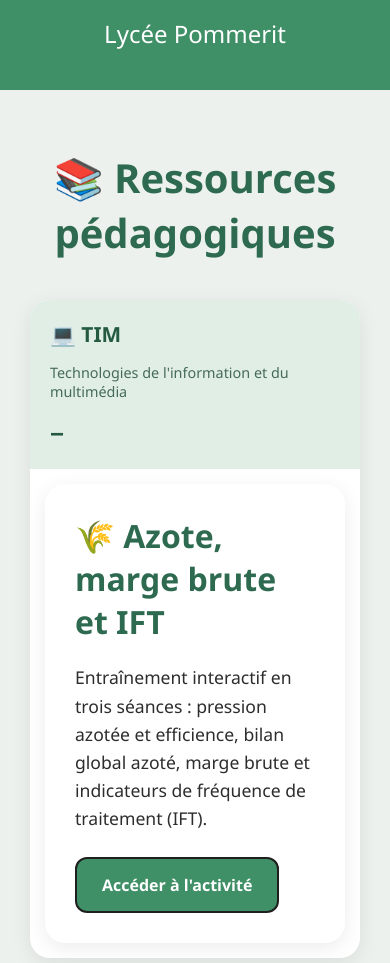
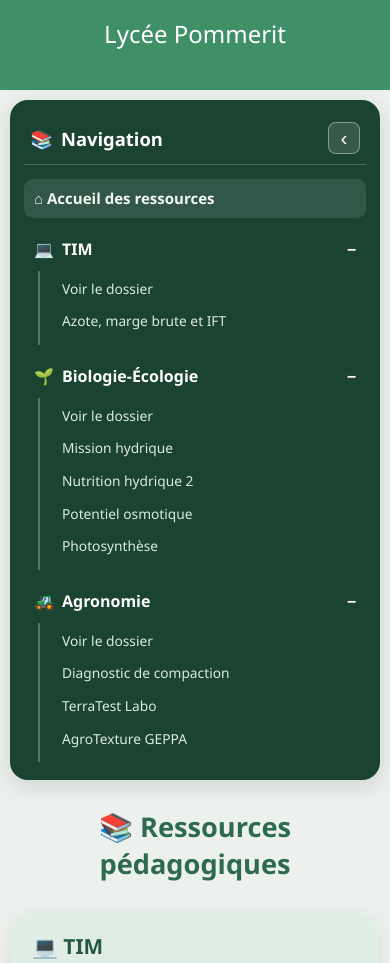
Before and after one commit to FormateurACD/BTS-ACD, a plain HTML site: page index.html in a window 390 px wide. Shown: the part 613-1576 px from the top of the page. Drawn offline with Linux system fonts and the light colour scheme.

Commit message:
Ajouter un menu latéral de navigation repliable aux ressources BTS ACD

```diff
--- a/index.html
+++ b/index.html
@@ -154,6 +154,57 @@ border:none;
 .empty-folder{padding:12px 4px;color:#59665e;font-size:1.05rem;}
 @media(max-width:650px){.folder summary{align-items:flex-start;flex-direction:column;font-size:1.3rem;padding:20px;}.folder summary small{text-align:left;}.folder-content{padding:15px;}}
 
+
+/* Mise en page avec menu latéral */
+.page-layout{display:grid;grid-template-columns:270px minmax(0,1fr);gap:26px;max-width:1600px;margin:0 auto;padding:28px 24px;align-items:start;}
+.sidebar{position:sticky;top:18px;background:#1b4332;color:#fff;border-radius:18px;padding:18px 14px;box-shadow:0 6px 22px rgba(0,0,0,.13);max-height:calc(100vh - 36px);overflow-y:auto;}
+.sidebar-heading{display:flex;align-items:center;justify-content:space-between;gap:8px;padding:4px 6px 16px;border-bottom:1px solid rgba(255,255,255,.2);}
+.sidebar-brand{font-size:1.15rem;font-weight:800;display:flex;align-items:center;gap:8px;}
+.sidebar-toggle{border:1px solid rgba(255,255,255,.4);background:rgba(255,255,255,.12);color:#fff;border-radius:8px;width:32px;height:32px;font-size:1.3rem;cursor:pointer;}
+.side-nav{display:flex;flex-direction:column;gap:9px;padding-top:14px;}
+.side-nav a{color:#f2f8f4;text-decoration:none;display:block;padding:9px 10px;border-radius:9px;font-size:.94rem;line-height:1.35;}
+.side-nav a:hover{background:rgba(255,255,255,.13);}
+.nav-home{font-weight:700;background:rgba(255,255,255,.1);}
+.nav-group{border-radius:10px;overflow:hidden;}
+.nav-group summary{cursor:pointer;list-style:none;padding:11px 10px;border-radius:9px;font-weight:750;display:flex;align-items:center;gap:8px;}
+.nav-group summary::-webkit-details-marker{display:none;}
+.nav-group summary::after{content:"＋";margin-left:auto;font-size:1rem;}
+.nav-group[open] summary::after{content:"−";}
+.nav-group summary:hover{background:rgba(255,255,255,.1);}
+.nav-sub{padding:2px 0 7px 13px;border-left:2px solid rgba(255,255,255,.25);margin-left:14px;}
+.nav-sub a{font-size:.86rem;padding:7px 9px;color:#dcebe1;}
+.main-content{min-width:0;}
+.main-content .container{max-width:none;padding:28px 8px 45px;margin:0;}
+.main-content .section-title{font-size:2.2rem;margin-bottom:30px;}
+body.sidebar-collapsed .page-layout{grid-template-columns:76px minmax(0,1fr);}
+body.sidebar-collapsed .sidebar{padding:18px 9px;}
+body.sidebar-collapsed .sidebar-brand span,
+body.sidebar-collapsed .side-nav span,
+body.sidebar-collapsed .nav-group summary::after,
+body.sidebar-collapsed .nav-sub{display:none;}
+body.sidebar-collapsed .sidebar-heading{justify-content:center;flex-direction:column;}
+body.sidebar-collapsed .nav-group summary{justify-content:center;font-size:1.25rem;}
+body.sidebar-collapsed .nav-home{text-align:center;font-size:1.2rem;}
+@media(max-width:850px){
+.page-layout{grid-template-columns:1fr;padding:16px;gap:14px;}
+.sidebar{position:relative;top:auto;max-height:none;}
+.sidebar-heading{padding-bottom:10px;}
+.side-nav{display:grid;grid-template-columns:repeat(auto-fit,minmax(180px,1fr));}
+body.sidebar-collapsed .page-layout{grid-template-columns:1fr;}
+body.sidebar-collapsed .sidebar-brand span,
+body.sidebar-collapsed .side-nav span,
+body.sidebar-collapsed .nav-group summary::after,
+body.sidebar-collapsed .nav-sub{display:initial;}
+body.sidebar-collapsed .sidebar-heading{justify-content:space-between;flex-direction:row;}
+body.sidebar-collapsed .nav-group summary{justify-content:flex-start;font-size:1rem;}
+body.sidebar-collapsed .nav-home{text-align:left;font-size:.94rem;}
+}
+@media(max-width:600px){
+.page-layout{padding:10px;gap:10px;}
+.main-content .container{padding:18px 2px 30px;}
+.main-content .section-title{font-size:1.7rem;}
+}
+
 footer{
 background:#1b4332;
 color:white;
@@ -191,6 +242,43 @@ class="logo">
 
 </header>
 
+<div class="page-layout">
+<aside class="sidebar" aria-label="Menu de navigation">
+<div class="sidebar-heading">
+<div class="sidebar-brand">📚 <span>Navigation</span></div>
+<button class="sidebar-toggle" id="sidebarToggle" type="button" aria-label="Réduire le menu" aria-expanded="true">‹</button>
+</div>
+<nav class="side-nav">
+<a class="nav-home" href="https://formateuracd.github.io/BTS-ACD/">⌂ <span>Accueil des ressources</span></a>
+<details class="nav-group" open>
+<summary>💻 <span>TIM</span></summary>
+<div class="nav-sub">
+<a href="#tim">Voir le dossier</a>
+<a href="https://formateuracd.github.io/BTS-ACD/azote-marge-brute-ift.html" target="_blank" rel="noopener noreferrer">Azote, marge brute et IFT</a>
+</div>
+</details>
+<details class="nav-group" open>
+<summary>🌱 <span>Biologie-Écologie</span></summary>
+<div class="nav-sub">
+<a href="#bio-ecologie">Voir le dossier</a>
+<a href="https://formateuracd.github.io/Nutrition-hydrique/" target="_blank" rel="noopener noreferrer">Mission hydrique</a>
+<a href="https://formateuracd.github.io/Nutrition-hydrique-2/" target="_blank" rel="noopener noreferrer">Nutrition hydrique 2</a>
+<a href="https://formateuracd.github.io/Potentiel-Osmotique/" target="_blank" rel="noopener noreferrer">Potentiel osmotique</a>
+<a href="https://formateuracd.github.io/La-photosynth-se/" target="_blank" rel="noopener noreferrer">Photosynthèse</a>
+</div>
+</details>
+<details class="nav-group" open>
+<summary>🚜 <span>Agronomie</span></summary>
+<div class="nav-sub">
+<a href="#agronomie">Voir le dossier</a>
+<a href="https://formateuracd.github.io/Diagnostic-de-compaction-des-sols-ACD/" target="_blank" rel="noopener noreferrer">Diagnostic de compaction</a>
+<a href="https://formateuracd.github.io/TerraTest-Labo-HCl-H2O2/" target="_blank" rel="noopener noreferrer">TerraTest Labo</a>
+<a href="https://formateuracd.github.io/AgroTexture-GEPPA/" target="_blank" rel="noopener noreferrer">AgroTexture GEPPA</a>
+</div>
+</details>
+</nav>
+</aside>
+<main class="main-content">
 <div class="container">
 
 <h2 class="section-title">
@@ -200,7 +288,7 @@ class="logo">
 
 <div class="folders">
 
-<details class="folder" open>
+<details class="folder" id="tim" open>
 <summary><span>💻 TIM</span><small>Technologies de l'information et du multimédia</small></summary>
 <div class="folder-content">
 <div class="cards">
@@ -214,7 +302,7 @@ class="logo">
 </div>
 </details>
 
-<details class="folder" open>
+<details class="folder" id="bio-ecologie" open>
 <summary><span>🌱 Biologie-Écologie</span><small>Fonctionnement du vivant et écologie des agroécosystèmes</small></summary>
 <div class="folder-content">
 <div class="cards">
@@ -247,7 +335,7 @@ class="logo">
 </div>
 </details>
 
-<details class="folder" open>
+<details class="folder" id="agronomie" open>
 <summary><span>🚜 Agronomie</span><small>Sols, systèmes de culture et conduite des productions</small></summary>
 <div class="folder-content">
 <div class="cards">
@@ -265,11 +353,6 @@ class="logo">
 <h2>🌍 AgroTexture GEPPA</h2>
 <p>Détermination de la texture d'un sol à l'aide de la méthode GEPPA.</p>
 <a class="btn" href="https://formateuracd.github.io/AgroTexture-GEPPA/" target="_blank" rel="noopener noreferrer">Accéder à l'activité</a>
-</div>
-<div class="card">
-<h2>🌾 Azote, marge brute et IFT</h2>
-<p>Entraînement interactif en trois séances : pression azotée et efficience, bilan global azoté, marge brute et indicateurs de fréquence de traitement (IFT).</p>
-<a class="btn" href="https://formateuracd.github.io/BTS-ACD/azote-marge-brute-ift.html" target="_blank" rel="noopener noreferrer">Accéder à l'activité</a>
 </div>
 <div class="card">
 <h2>🧪 Diagnostic de sol</h2>
@@ -298,6 +381,8 @@ class="logo">
 </div>
 
 </div>
+</main>
+</div>
 
 <footer>
 
@@ -307,5 +392,19 @@ class="logo">
 
 </footer>
 
+
+<script>
+(function(){
+  const toggle = document.getElementById('sidebarToggle');
+  if(!toggle) return;
+  toggle.addEventListener('click', function(){
+    const collapsed = document.body.classList.toggle('sidebar-collapsed');
+    toggle.textContent = collapsed ? '›' : '‹';
+    toggle.setAttribute('aria-expanded', String(!collapsed));
+    toggle.setAttribute('aria-label', collapsed ? 'Développer le menu' : 'Réduire le menu');
+  });
+})();
+</script>
+
 </body>
 </html>
```
